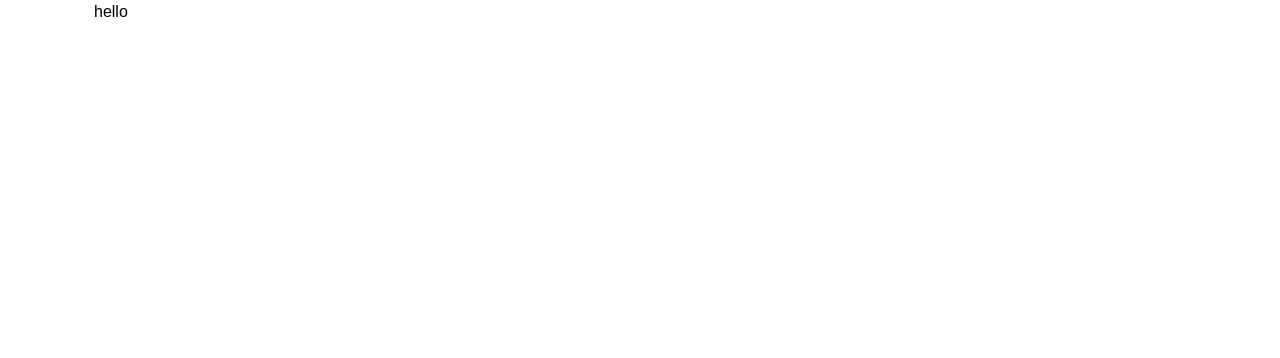
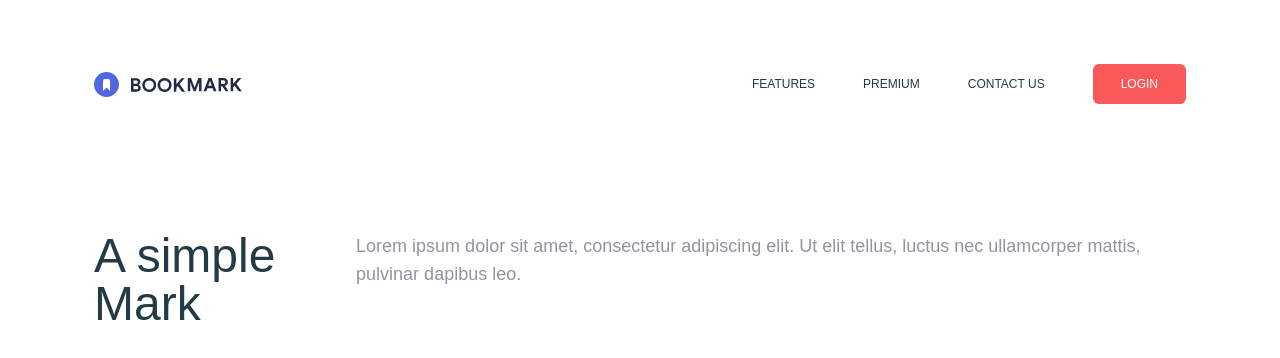
Before and after one commit to theclassical-dev/tailwind-refresher-template, a website: page public/index.html in a window 1280 px wide. Drawn offline with Linux system fonts and the light colour scheme.

Commit message:
navbar created

```diff
--- a/public/index.html
+++ b/public/index.html
@@ -4,12 +4,36 @@
     <meta charset="UTF-8">
     <meta http-equiv="X-UA-Compatible" content="IE=edge">
     <meta name="viewport" content="width=device-width, initial-scale=1.0">
+    <link rel="stylesheet" href="https://cdnjs.cloudflare.com/ajax/libs/font-awesome/6.0.0-beta3/css/all.min.css" integrity="sha512-Fo3rlrZj/k7ujTnHg4CGR2D7kSs0v4LLanw2qksYuRlEzO+tcaEPQogQ0KaoGN26/zrn20ImR1DfuLWnOo7aBA==" crossorigin="anonymous" referrerpolicy="no-referrer" />
     <link rel="stylesheet" href="./style.css" />
     <title>First Tailwind Project</title>
 </head>
 <body class="font-Poppins">
-    <nav class="container">
-        <h1>hello</h1>
-    <nav>
+    <header>
+        <nav class="container flex items-center py-4 mt-4 sm:mt-12">
+            <div class="py-1"><img src="./imgs/01.svg" /></div>
+                <ul class="hidden sm:flex flex-1 justify-end items-center gap-12 text-t-blue uppercase text-xs">
+                <li class="cursor-pointer">Features</li>
+                <li class="cursor-pointer">Premium</li>
+                <li class="cursor-pointer">Contact Us</li>
+                <button type="button" class="bg-t-red text-white rounded-md px-7 py-3 uppercase">Login</button>
+            </ul>
+            <div class="flex sm:hidden flex-1 justify-end">
+                <i class="text-2xl fas fa-bars"></i>
+            </div>
+        <nav>
+    </header>
+
+    <section class="realtive">
+        <div class="container flex-col-reverse lg:flex-row-reverse items-center gap-12 mt-14 lg:mt-28">
+            <!-- content -->
+            <div class="flex flex-1 item-center lg:items-start">
+                <h2 class="text-t-blue text-3xl md:text-4 lg:text-5xl text-center lg:text-left mb-6">A simple Mark</h2>
+                <p class="text-t-gray text-lg text-center lg:text-left mb-6">
+                    Lorem ipsum dolor sit amet, consectetur adipiscing elit. Ut elit tellus, luctus nec ullamcorper mattis, pulvinar dapibus leo.
+                </p>
+            </div>
+        </div>
+    </section>
 </body>
 </html>
--- a/tailwind.config.js
+++ b/tailwind.config.js
@@ -6,8 +6,8 @@ module.exports = {
   theme: {
     extend: {
       colors: {
-        "t-puprle": "#5267DF",
-        "t-red": "FA5959",
+        "t-purple": "#5267DF",
+        "t-red": "#FA5959",
         "t-blue": "#243A45",
         "t-gray": "#9194A2",
         "t-white": "#f7f7f7",
```
Also changed, not shown: public/imgs/01.svg (added), public/imgs/hero-bg.png (added), public/imgs/icon-arrow.svg (added), public/imgs/illustration-features-tab-1.png (added), public/imgs/illustration-features-tab-2.png (added), public/imgs/illustration-features-tab-3.png (added), public/imgs/logo-bookmark-white.png (added), public/imgs/logo-chrome.svg (added), public/imgs/logo-firefox.svg (added), public/imgs/logo-opera.svg (added), public/style.css.
